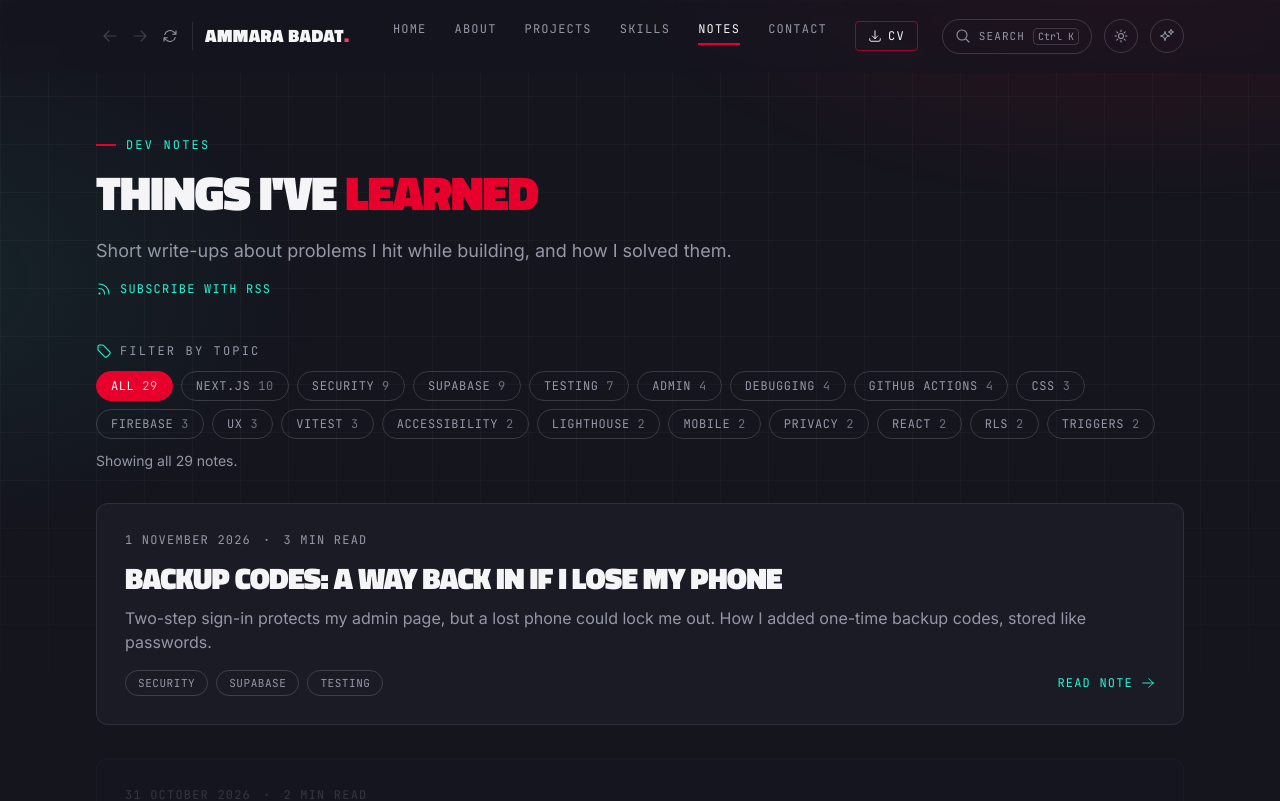
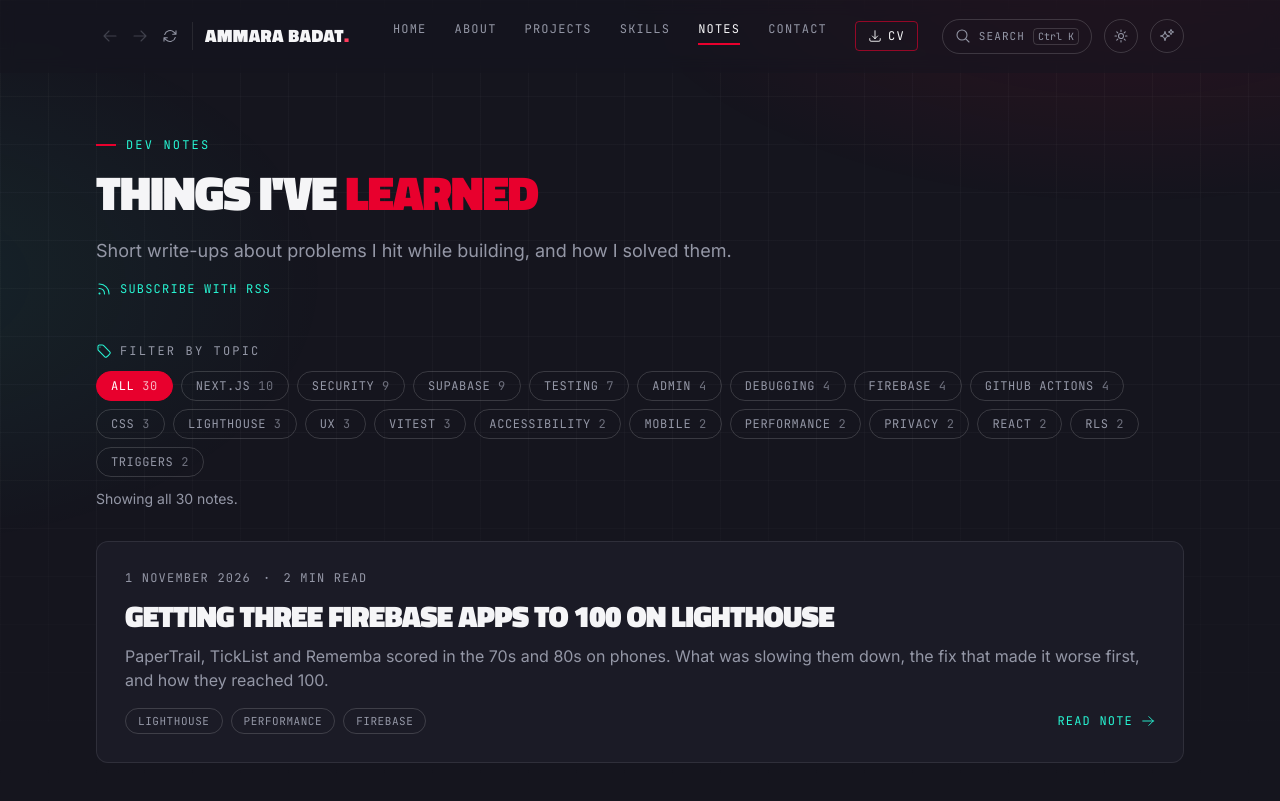
Before and after one commit to ammara-tech/Ammara-Badat-portfolio-Next, a Next.js app: page /notes in a window 1280 px wide. Shown: the top 801 px of the page. Built offline with nearby package versions, Linux system fonts and the light colour scheme.

Commit message:
docs: dev note on getting three apps to 100 on Lighthouse

```diff
--- a/content/notes.ts
+++ b/content/notes.ts
@@ -31,6 +31,57 @@ export type Note = {
 
 export const notes: Note[] = [
   {
+    slug: "three-apps-to-100-on-lighthouse",
+    title: "Getting three Firebase apps to 100 on Lighthouse",
+    description:
+      "PaperTrail, TickList and Rememba scored in the 70s and 80s on phones. What was slowing them down, the fix that made it worse first, and how they reached 100.",
+    date: "2026-11-01",
+    tags: ["Lighthouse", "Performance", "Firebase"],
+    body: [
+      {
+        type: "p",
+        text: "My portfolio already scores 99 to 100 on Lighthouse, so I ran it on my three Firebase apps too. On a laptop they were fine. On a phone, performance was 83 for Rememba, 78 for TickList and 84 for PaperTrail, and two of them lost points for accessibility. Lighthouse tests phones as a mid-range phone on slow 4G, so small delays get much bigger.",
+      },
+      { type: "h2", text: "Problem 1: the sign-in screen waited for Firebase" },
+      {
+        type: "p",
+        text: "All three apps showed a loading screen until Firebase had checked whether you were signed in, and only then drew the sign-in screen. For a new visitor that meant about 4 seconds of a spinning logo on a slow phone. Now the server sends the sign-in screen straight away. A small note saved on the device says whether someone has signed in there before. If so, the page shows the loading screen instead while Firebase checks, so a returning user never sees the sign-in screen flash. It's only a hint for what to show first: Firebase still decides who is signed in.",
+      },
+      { type: "h2", text: "The fix that made it worse" },
+      {
+        type: "p",
+        text: "After that change, Rememba's phone score went down, from 84 to 74. The page looked faster, but Lighthouse said nothing appeared for 4.4 seconds. Instead of guessing, I opened the report's network dependency tree, which shows which downloads the first paint waits for. At the end of the chain was a 93 KB file from Firebase's own servers: the helper for Google's sign-in window, downloaded the moment the page opened.",
+      },
+      { type: "h2", text: "Problem 2: Google's sign-in helper loaded on every visit" },
+      {
+        type: "p",
+        text: "Firebase's usual getAuth() sets up that helper straight away on phones, even if the person never presses Continue with Google. So I set up sign-in without it, and only hand it over when the button is pressed. Email sign-in and staying signed in work exactly as before.",
+      },
+      {
+        type: "code",
+        lang: "ts",
+        code: "// Before: getAuth(app) also loads Google's sign-in helper on phones\nconst auth = initializeAuth(app, {\n  persistence: [indexedDBLocalPersistence, browserLocalPersistence, browserSessionPersistence],\n});\n\n// Only when someone presses \"Continue with Google\":\nsignInWithPopup(auth, provider, browserPopupRedirectResolver);",
+      },
+      { type: "h2", text: "The accessibility points" },
+      {
+        type: "ul",
+        items: [
+          "The sign-in screens had no main landmark, so a screen reader couldn't jump to the form. The form's area is now a <main>.",
+          "Some text on the example cards was too faint: an orange \"12-day streak\" was 2.9 to 1 against its card, under the 3 to 1 needed for large text, and a light blue time stamp was under 2 to 1. Both are darker now.",
+        ],
+      },
+      { type: "h2", text: "The results" },
+      {
+        type: "p",
+        text: "On a phone, TickList and PaperTrail now score 100 for performance, accessibility, best practices and SEO, and Rememba scores 96 to 99 for performance and 100 for the rest. On a laptop all three score 100 or close to it. The first screen on a phone now appears in under a second instead of about four.",
+      },
+      {
+        type: "tip",
+        text: "When a fix makes a score worse, don't undo it straight away. Read what the report says the page is waiting for. Mine was waiting for a file nobody had asked for yet.",
+      },
+    ],
+  },
+  {
     slug: "backup-codes-for-two-step-sign-in",
     title: "Backup codes: a way back in if I lose my phone",
     description:
@@ -74,6 +125,11 @@ export const notes: Note[] = [
       {
         type: "p",
         text: "Database rules are the part of my site my automatic tests can't reach, so I ran the SQL on a local copy of Postgres first, with pretend sign-ins. Visitors and other accounts were refused, the tables couldn't be read directly, a wrong code was rejected, too many wrong codes locked every try, a used code never worked twice, and only my authenticator was removed. The browser side has its own tests for the code shape, the download file and the \"codes left\" warning.",
+      },
+      { type: "h2", text: "The one thing my local test missed" },
+      {
+        type: "p",
+        text: "The first time I pressed Make backup codes on the live site, it said \"DELETE requires a WHERE clause\". Making a new set first clears out the old codes, and I'd written that as a delete with no WHERE. Supabase refuses that when the request comes from the website, as a safety net against wiping a whole table by mistake. My local Postgres doesn't have that rule, so every test there had passed. The fix was to say which rows on purpose (every row whose id isn't empty), and nothing was lost, because the error stopped the request before it changed anything. A local copy is a great test, but it isn't the real thing.",
       },
       {
         type: "tip",
```
Also changed, not shown: 1 other file (tests, documents, lock files or other folders).
